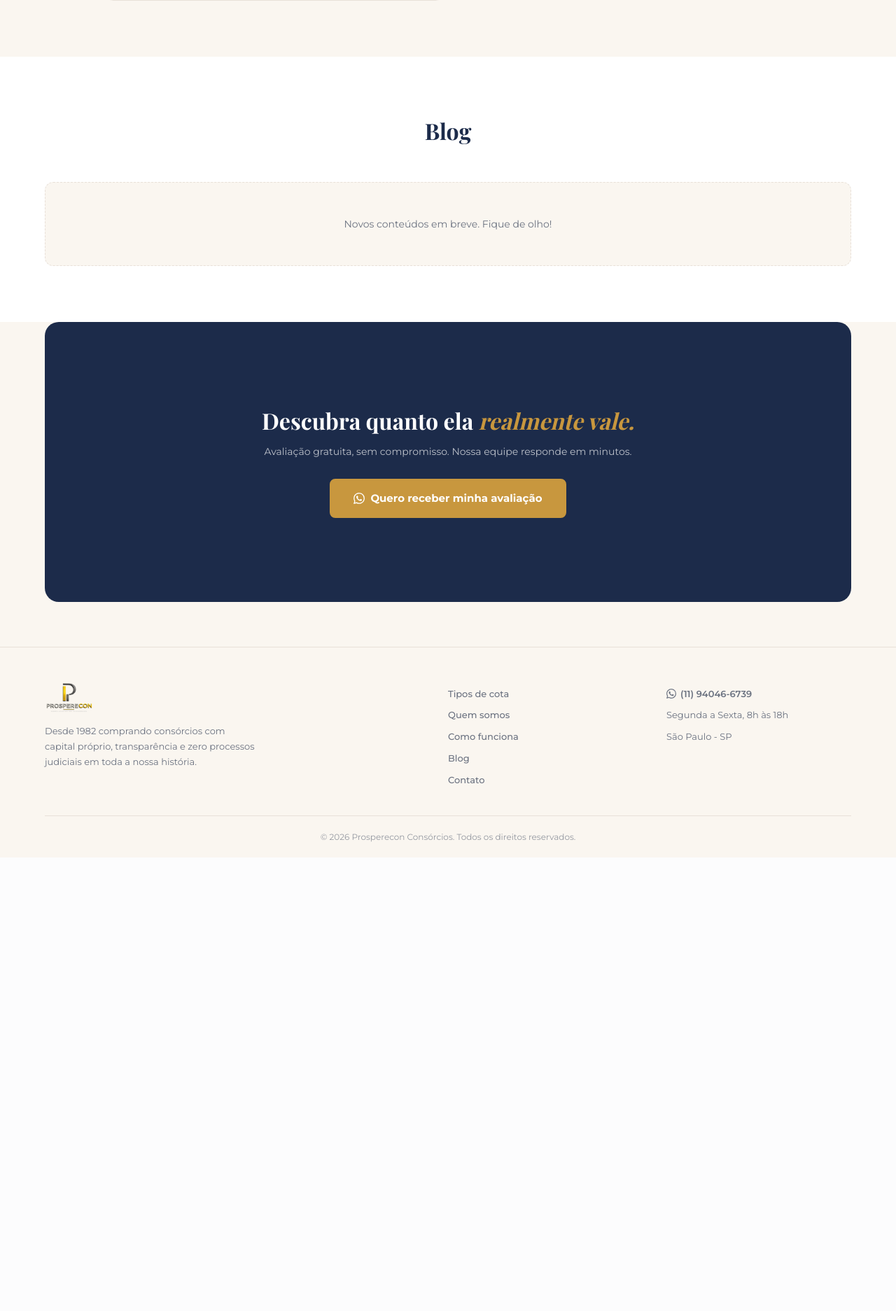
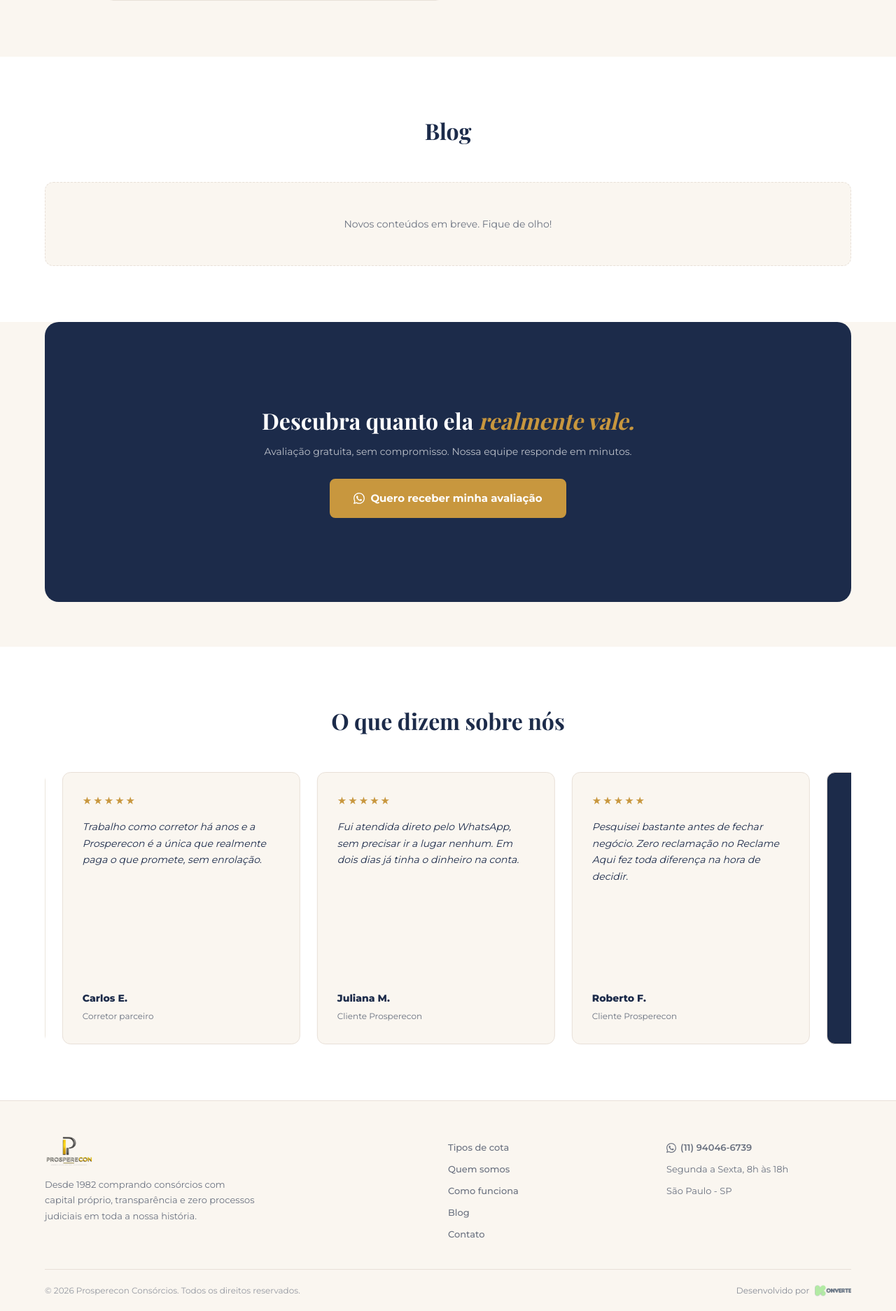
Before and after one commit to gustavokadi/prosperecon1, a PHP site: page / in a window 1280 px wide. Shown: the part 2906-4779 px from the top of the page at 70% size. Before the commit the page ends 4131 px from the top, so only its background shows below. Run offline with PHP 8.4, Linux system fonts and the light colour scheme; some libraries are stand-ins or nearby versions; some web fonts are replaced; grey boxes are pictures that could not be loaded.

Commit message:
Adiciona carrossel de depoimentos, protecao de conteudo e credito da agencia
Nova secao de depoimentos com video do YouTube embutido e 5 textos de
exemplo em carrossel automatico de 3 colunas. Corrige enquadramento das
fotos da galeria no mobile (cortava rosto). Bloqueia clique direito e
arrastar imagem no site publico. Adiciona credito "Desenvolvido por
Konverte Agencia" no rodape.

Co-Authored-By: Claude Sonnet 5 <noreply@anthropic.com>

```diff
--- a/Prosperecon/site/css/style.css
+++ b/Prosperecon/site/css/style.css
@@ -28,9 +28,11 @@ body {
   background: var(--cream);
   line-height: 1.6;
   overflow-x: hidden;
+  user-select: none;
+  -webkit-user-select: none;
 }
 
-img { max-width: 100%; display: block; }
+img { max-width: 100%; display: block; -webkit-user-drag: none; }
 a { text-decoration: none; color: inherit; }
 ul { list-style: none; }
 button { cursor: pointer; border: none; background: none; font-family: inherit; }
@@ -596,6 +603,81 @@ button { cursor: pointer; border: none; background: none; font-family: inherit;
 }
 
 /* ===========================
+   DEPOIMENTOS
+=========================== */
+.depoimentos {
+  padding: 80px 0;
+  background: var(--white);
+}
+.depoimentos__viewport {
+  overflow: hidden;
+}
+.depoimentos__track {
+  display: flex;
+  align-items: stretch;
+  gap: 24px;
+  width: max-content;
+  animation: depoimentos-scroll 32s linear infinite;
+}
+.depoimentos__viewport:hover .depoimentos__track {
+  animation-play-state: paused;
+}
+@keyframes depoimentos-scroll {
+  from { transform: translateX(0); }
+  to { transform: translateX(-50%); }
+}
+.depoimento-card {
+  flex: 0 0 340px;
+  background: var(--cream);
+  border: 1px solid var(--gray);
+  border-radius: var(--radius);
+  padding: 28px;
+  display: flex;
+  flex-direction: column;
+  gap: 14px;
+}
+.depoimento-stars {
+  color: var(--gold);
+  font-size: 15px;
+  letter-spacing: 2px;
+}
+.depoimento-quote {
+  font-size: 14px;
+  color: var(--navy);
+  line-height: 1.7;
+  font-style: italic;
+  flex: 1;
+}
+.depoimento-autor strong {
+  display: block;
+  font-size: 14px;
+  font-weight: 800;
+  color: var(--navy);
+}
+.depoimento-autor span {
+  font-size: 12px;
+  color: var(--gray-text);
+}
+.depoimento-card--video {
+  flex-basis: 220px;
+  padding: 0;
+  overflow: hidden;
+  background: var(--navy);
+}
+.depoimento-video {
+  position: relative;
+  width: 100%;
+  aspect-ratio: 9 / 16;
+}
+.depoimento-video iframe {
+  position: absolute;
+  inset: 0;
+  width: 100%;
+  height: 100%;
+  border: 0;
+}
+
+/* ===========================
    FOOTER
 =========================== */
 .footer {
@@ -650,6 +732,11 @@ button { cursor: pointer; border: none; background: none; font-family: inherit;
 
 .footer__bottom {
   padding: 20px 0;
+  display: flex;
+  align-items: center;
+  justify-content: space-between;
+  gap: 12px;
+  flex-wrap: wrap;
   text-align: center;
 }
 .footer__bottom p {
@@ -657,6 +744,17 @@ button { cursor: pointer; border: none; background: none; font-family: inherit;
   font-size: 12px;
   opacity: .7;
 }
+.footer__dev {
+  display: inline-flex;
+  align-items: center;
+  gap: 8px;
+  font-size: 12px;
+  color: var(--gray-text);
+  opacity: .8;
+  transition: opacity .2s;
+}
+.footer__dev:hover { opacity: 1; }
+.footer__dev img { height: 18px; width: auto; display: block; }
 
 /* ===========================
    WHATSAPP FAB
--- a/Prosperecon/site/index.html
+++ b/Prosperecon/site/index.html
@@ -117,21 +117,21 @@
           <p>Operamos desde 1982 com zero processos judiciais e zero reclamações no Reclame Aqui. Cada operação tem contrato com validade jurídica e pagamento via PIX rastreável. Pode pesquisar antes de falar com a gente.</p>
         </div>
         <div class="sobre__values">
-          <div class="valor-item">
+          <div class="valor-item reveal">
             <svg width="24" height="24" viewBox="0 0 24 24" fill="none" stroke="var(--gold)" stroke-width="1.5"><path d="M12 22s8-4 8-10V5l-8-3-8 3v7c0 6 8 10 8 10z"/></svg>
             <div>
               <strong>Empresa ativa desde 1982</strong>
               <span>Mais de quatro décadas de operação contínua. Não somos uma empresa nova tentando ganhar mercado. Somos uma referência consolidada.</span>
             </div>
           </div>
-          <div class="valor-item">
+          <div class="valor-item reveal">
             <svg width="24" height="24" viewBox="0 0 24 24" fill="none" stroke="var(--gold)" stroke-width="1.5"><polygon points="13 2 3 14 12 14 11 22 21 10 12 10 13 2"/></svg>
             <div>
               <strong>Zero reclamações no Reclame Aqui</strong>
               <span>Pode pesquisar. Nenhuma reclamação registrada. Nossos clientes fecham, recebem e ficam satisfeitos, e isso é o que nos interessa.</span>
             </div>
           </div>
-          <div class="valor-item">
+          <div class="valor-item reveal">
             <svg width="24" height="24" viewBox="0 0 24 24" fill="none" stroke="var(--gold)" stroke-width="1.5"><path d="M20 21v-2a4 4 0 00-4-4H8a4 4 0 00-4 4v2"/><circle cx="12" cy="7" r="4"/></svg>
             <div>
               <strong>Nenhum processo judicial em 40 anos</strong>
@@ -165,7 +165,7 @@
     <div class="container">
       <h2 class="section-title">Como funciona</h2>
       <div class="steps">
-        <div class="step">
+        <div class="step reveal">
           <div class="step__icon">
             <svg width="28" height="28" viewBox="0 0 24 24" fill="none" stroke="var(--gold)" stroke-width="1.5"><path d="M14 2H6a2 2 0 00-2 2v16a2 2 0 002 2h12a2 2 0 002-2V8z"/><polyline points="14 2 14 8 20 8"/></svg>
           </div>
@@ -173,7 +173,7 @@
           <strong class="step__num">01</strong>
           <p>Envia o extrato<br>pelo WhatsApp</p>
         </div>
-        <div class="step">
+        <div class="step reveal">
           <div class="step__icon">
             <svg width="28" height="28" viewBox="0 0 24 24" fill="none" stroke="var(--gold)" stroke-width="1.5"><circle cx="11" cy="11" r="8"/><line x1="21" y1="21" x2="16.65" y2="16.65"/></svg>
           </div>
@@ -181,7 +181,7 @@
           <strong class="step__num">02</strong>
           <p>Nossa equipe<br>analisa</p>
         </div>
-        <div class="step">
+        <div class="step reveal">
           <div class="step__icon">
             <svg width="28" height="28" viewBox="0 0 24 24" fill="none" stroke="var(--gold)" stroke-width="1.5"><path d="M14 2H6a2 2 0 00-2 2v16a2 2 0 002 2h12a2 2 0 002-2V8z"/><polyline points="14 2 14 8 20 8"/><line x1="16" y1="13" x2="8" y2="13"/><line x1="16" y1="17" x2="8" y2="17"/></svg>
           </div>
@@ -189,7 +189,7 @@
           <strong class="step__num">03</strong>
           <p>Recebe a proposta<br>em até 24h</p>
         </div>
-        <div class="step">
+        <div class="step reveal">
           <div class="step__icon">
             <svg width="28" height="28" viewBox="0 0 24 24" fill="none" stroke="var(--gold)" stroke-width="1.5"><path d="M22 11.08V12a10 10 0 11-5.93-9.14"/><polyline points="22 4 12 14.01 9 11.01"/></svg>
           </div>
@@ -197,7 +197,7 @@
           <strong class="step__num">04</strong>
           <p>Assinatura eletrônica<br>com validade jurídica</p>
         </div>
-        <div class="step">
+        <div class="step reveal">
           <div class="step__icon">
             <svg width="28" height="28" viewBox="0 0 24 24" fill="none" stroke="var(--gold)" stroke-width="1.5"><polygon points="13 2 3 14 12 14 11 22 21 10 12 10 13 2"/></svg>
           </div>
@@ -279,6 +279,91 @@
     </div>
   </section>
 
+  <!-- DEPOIMENTOS -->
+  <section class="depoimentos">
+    <div class="container">
+      <h2 class="section-title">O que dizem sobre nós</h2>
+      <div class="depoimentos__viewport">
+        <div class="depoimentos__track">
+
+          <div class="depoimento-card depoimento-card--video">
+            <div class="depoimento-video">
+              <iframe src="https://www.youtube.com/embed/wx9zNyrJRQU" title="Depoimento em vídeo" frameborder="0" allow="accelerometer; autoplay; clipboard-write; encrypted-media; gyroscope; picture-in-picture" allowfullscreen loading="lazy"></iframe>
+            </div>
+          </div>
+
+          <div class="depoimento-card">
+            <div class="depoimento-stars">★★★★★</div>
+            <p class="depoimento-quote">Recebi a proposta em menos de 24 horas e o PIX caiu na hora que assinei o contrato. Processo rápido e sem burocracia.</p>
+            <div class="depoimento-autor"><strong>Marcos T.</strong><span>Cliente Prosperecon</span></div>
+          </div>
+
+          <div class="depoimento-card">
+            <div class="depoimento-stars">★★★★★</div>
+            <p class="depoimento-quote">Eu já tinha desistido de pagar o consórcio, achando que ia perder tudo. A Prosperecon me mostrou que dava pra vender e ainda sair no lucro.</p>
+            <div class="depoimento-autor"><strong>Renata A.</strong><span>Cliente Prosperecon</span></div>
+          </div>
+
+          <div class="depoimento-card">
+            <div class="depoimento-stars">★★★★★</div>
+            <p class="depoimento-quote">Trabalho como corretor há anos e a Prosperecon é a única que realmente paga o que promete, sem enrolação.</p>
+            <div class="depoimento-autor"><strong>Carlos E.</strong><span>Corretor parceiro</span></div>
+          </div>
+
+          <div class="depoimento-card">
+            <div class="depoimento-stars">★★★★★</div>
+            <p class="depoimento-quote">Fui atendida direto pelo WhatsApp, sem precisar ir a lugar nenhum. Em dois dias já tinha o dinheiro na conta.</p>
+            <div class="depoimento-autor"><strong>Juliana M.</strong><span>Cliente Prosperecon</span></div>
+          </div>
+
+          <div class="depoimento-card">
+            <div class="depoimento-stars">★★★★★</div>
+            <p class="depoimento-quote">Pesquisei bastante antes de fechar negócio. Zero reclamação no Reclame Aqui fez toda diferença na hora de decidir.</p>
+            <div class="depoimento-autor"><strong>Roberto F.</strong><span>Cliente Prosperecon</span></div>
+          </div>
+
+          <!-- duplicata pra loop contínuo -->
+          <div class="depoimento-card depoimento-card--video" aria-hidden="true">
+            <div class="depoimento-video">
+              <iframe src="https://www.youtube.com/embed/wx9zNyrJRQU" title="" frameborder="0" allow="accelerometer; autoplay; clipboard-write; encrypted-media; gyroscope; picture-in-picture" tabindex="-1" loading="lazy"></iframe>
+            </div>
+          </div>
+
+          <div class="depoimento-card" aria-hidden="true">
+            <div class="depoimento-stars">★★★★★</div>
+            <p class="depoimento-quote">Recebi a proposta em menos de 24 horas e o PIX caiu na hora que assinei o contrato. Processo rápido e sem burocracia.</p>
+            <div class="depoimento-autor"><strong>Marcos T.</strong><span>Cliente Prosperecon</span></div>
+          </div>
+
+          <div class="depoimento-card" aria-hidden="true">
+            <div class="depoimento-stars">★★★★★</div>
+            <p class="depoimento-quote">Eu já tinha desistido de pagar o consórcio, achando que ia perder tudo. A Prosperecon me mostrou que dava pra vender e ainda sair no lucro.</p>
+            <div class="depoimento-autor"><strong>Renata A.</strong><span>Cliente Prosperecon</span></div>
+          </div>
+
+          <div class="depoimento-card" aria-hidden="true">
+            <div class="depoimento-stars">★★★★★</div>
+            <p class="depoimento-quote">Trabalho como corretor há anos e a Prosperecon é a única que realmente paga o que promete, sem enrolação.</p>
+            <div class="depoimento-autor"><strong>Carlos E.</strong><span>Corretor parceiro</span></div>
+          </div>
+
+          <div class="depoimento-card" aria-hidden="true">
+            <div class="depoimento-stars">★★★★★</div>
+            <p class="depoimento-quote">Fui atendida direto pelo WhatsApp, sem precisar ir a lugar nenhum. Em dois dias já tinha o dinheiro na conta.</p>
+            <div class="depoimento-autor"><strong>Juliana M.</strong><span>Cliente Prosperecon</span></div>
+          </div>
+
+          <div class="depoimento-card" aria-hidden="true">
+            <div class="depoimento-stars">★★★★★</div>
+            <p class="depoimento-quote">Pesquisei bastante antes de fechar negócio. Zero reclamação no Reclame Aqui fez toda diferença na hora de decidir.</p>
+            <div class="depoimento-autor"><strong>Roberto F.</strong><span>Cliente Prosperecon</span></div>
+          </div>
+
+        </div>
+      </div>
+    </div>
+  </section>
+
   <!-- FOOTER -->
   <footer class="footer">
     <div class="container">
@@ -307,6 +392,10 @@
       </div>
       <div class="footer__bottom">
         <p>&copy; 2026 Prosperecon Consórcios. Todos os direitos reservados.</p>
+        <a href="https://konverteagencia.com" target="_blank" rel="noopener" class="footer__dev">
+          Desenvolvido por
+          <img src="images/konverte-logo.png" alt="Konverte Agência">
+        </a>
       </div>
     </div>
   </footer>
--- a/Prosperecon/site/js/main.js
+++ b/Prosperecon/site/js/main.js
@@ -1,3 +1,7 @@
+// BLOQUEIA CLIQUE DIREITO E ARRASTAR IMAGEM
+document.addEventListener('contextmenu', e => e.preventDefault());
+document.addEventListener('dragstart', e => e.preventDefault());
+
 // HAMBURGER MENU
 const hamburger = document.getElementById('hamburger');
 const nav = document.getElementById('nav');
@@ -34,39 +38,21 @@ document.querySelectorAll('a[href^="#"]').forEach(link => {
   });
 });
 
-// COUNTER ANIMATION
-const counters = document.querySelectorAll('.counter');
-let countersStarted = false;
+// REVEAL ON SCROLL (entrada em cascata)
+const revealGroups = new Map();
+document.querySelectorAll('.sobre__values, .steps').forEach(container => {
+  revealGroups.set(container, Array.from(container.querySelectorAll('.reveal')));
+});
 
-function animateCounters() {
-  if (countersStarted) return;
-  countersStarted = true;
-  counters.forEach(counter => {
-    const target = parseInt(counter.dataset.target);
-    const duration = 2000;
-    const start = performance.now();
+const revealObserver = new IntersectionObserver((entries, obs) => {
+  entries.forEach(entry => {
+    if (!entry.isIntersecting) return;
+    const items = revealGroups.get(entry.target) || [entry.target];
+    items.forEach((item, i) => {
+      setTimeout(() => item.classList.add('is-visible'), i * 180);
+    });
+    obs.unobserve(entry.target);
+  });
+}, { threshold: 0.25 });
 
-    function update(now) {
-      const elapsed = now - start;
-      const progress = Math.min(elapsed / duration, 1);
-      const ease = 1 - Math.pow(1 - progress, 3);
-      counter.textContent = Math.floor(target * ease);
-      if (progress < 1) requestAnimationFrame(update);
-      else counter.textContent = target;
-    }
-    requestAnimationFrame(update);
-  });
-}
-
-if (counters.length > 0) {
-  const observer = new IntersectionObserver(entries => {
-    entries.forEach(entry => {
-      if (entry.isIntersecting) {
-        animateCounters();
-        observer.disconnect();
-      }
-    });
-  }, { threshold: 0.3 });
-
-  counters.forEach(c => observer.observe(c));
-}
+revealGroups.forEach((items, container) => revealObserver.observe(container));
```
Also changed, not shown: other parts of Prosperecon/site/css/style.css (+26 -4 lines), docs/css/style.css (+120 -5 lines), docs/index.html (+97 -8 lines), docs/js/main.js (+20 -34 lines), Prosperecon/site/images/konverte-logo.png (added), 1 other file.
